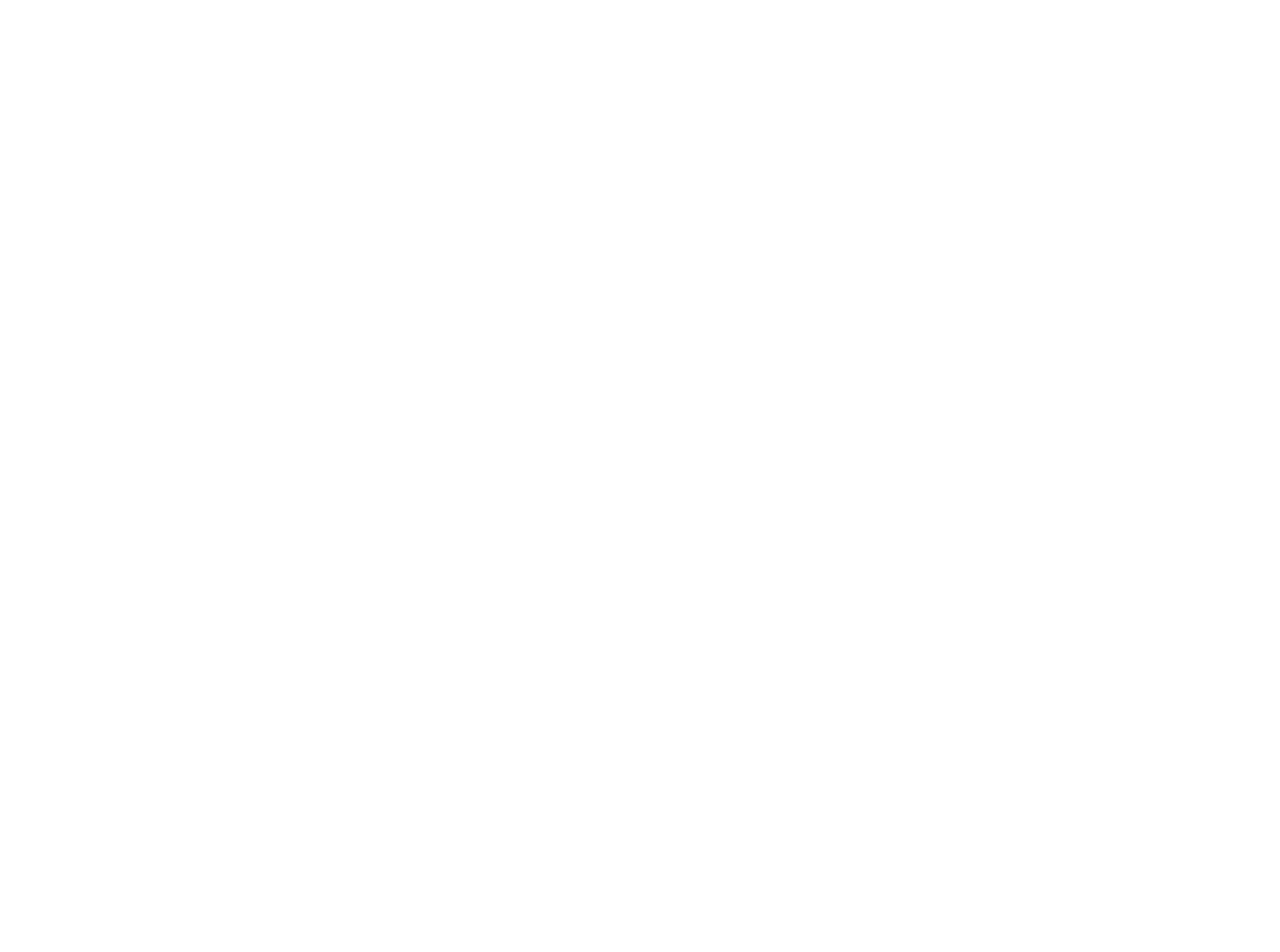
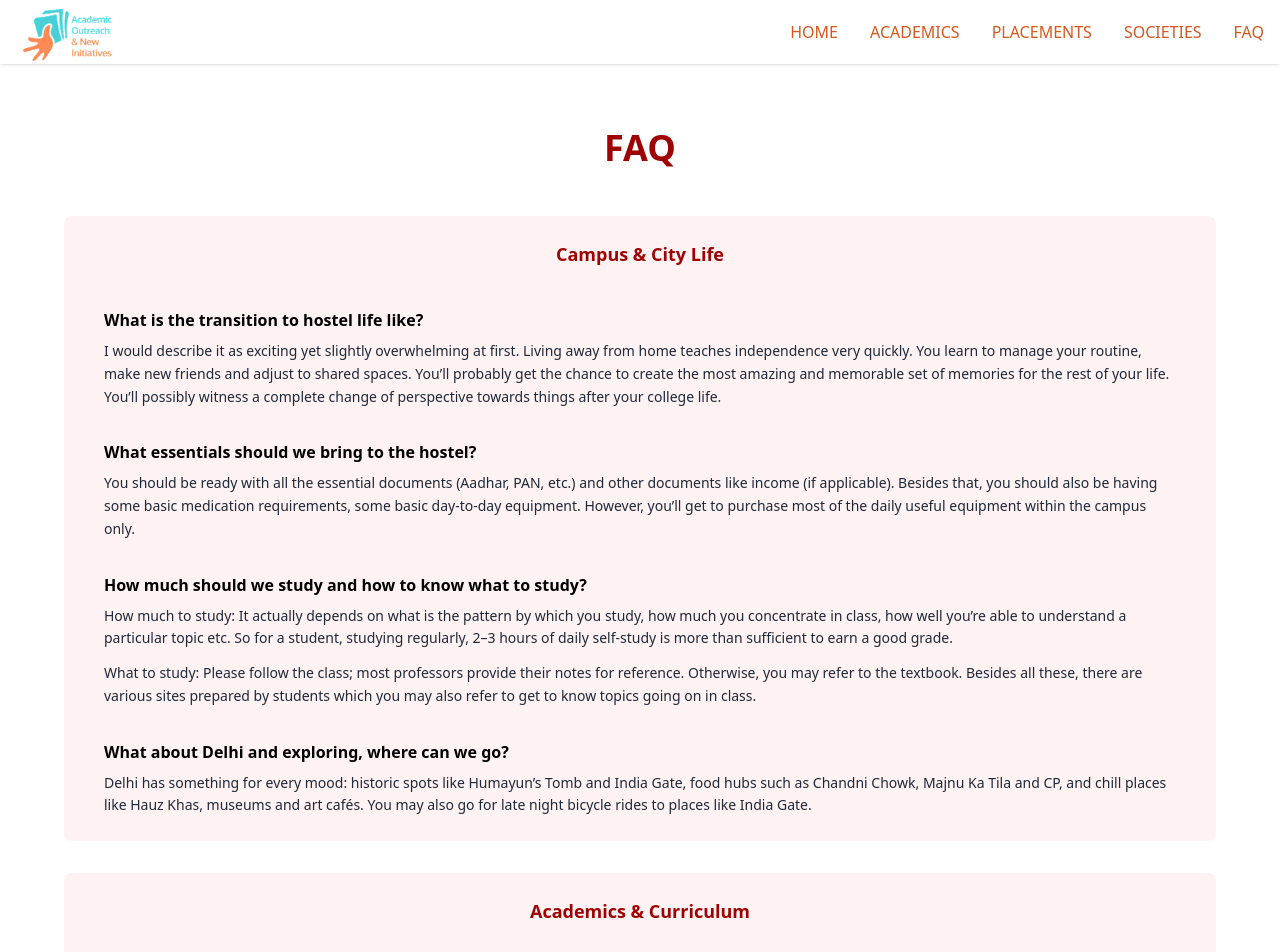
Before and after one commit to Prabhav2503/experience-iitd, a React (Vite) app in the folder frontend/: page /faq in a window 1280 px wide. Before the commit this address had no page. Shown: the top 952 px of the page. Before the commit the page ends 800 px from the top, so only its background shows below. Built offline with nearby package versions, Linux system fonts and the light colour scheme.

Commit message:
Faqs added

```diff
--- a/frontend/src/App.jsx
+++ b/frontend/src/App.jsx
@@ -5,6 +5,7 @@
 import Campus from './Pages/Campus'
 import FacilitiesandSupport from './Pages/FacilitiesandSupport'
 import Fests from './Pages/Fests'
+import FAQs from './Pages/FAQs'
 
 const App = () => {
   return (
@@ -14,6 +15,7 @@
       <Route path="/campus-infra" element={<Campus />} />
       <Route path="/facilities-support" element={<FacilitiesandSupport />} />
       <Route path="/fests" element={<Fests />} />
+      <Route path="/faq" element={<FAQs />} />
     </Routes>
   )
 }
--- /dev/null
+++ b/frontend/src/Pages/FAQs.jsx
@@ -0,0 +1,160 @@
+import React from "react";
+import Navbar from "../components/Navbar";
+
+function FAQs() {
+  return (
+    <>
+      <Navbar />
+
+      <section className="w-full bg-white py-16 px-4 font-barlow">
+        <div className="max-w-6xl mx-auto text-center">
+
+          {/* PAGE HEADING */}
+          <h1 className="text-3xl md:text-4xl font-bold text-[#9F0202] mb-12">
+            FAQ
+          </h1>
+
+          {/* FAQ CONTAINER */}
+          <div className="bg-red-50 rounded-lg px-10 py-6 text-left mb-8">
+
+            {/* SECTION TITLE */}
+            <h2 className="text-lg font-bold text-[#9F0202] text-center mb-10">
+              Campus & City Life
+            </h2>
+
+            {/* Q1 */}
+            <div className="mb-8">
+              <p className="font-semibold text-md mb-2">
+                What is the transition to hostel life like?
+              </p>
+              <p className="text-sm text-gray-800 leading-relaxed">
+                I would describe it as exciting yet slightly overwhelming at first. Living away from home teaches independence very quickly. You learn to manage your routine, make new friends and adjust to shared spaces. You’ll probably get the chance to create the most amazing and memorable set of memories for the rest of your life. You’ll possibly witness a complete change of perspective towards things after your college life.
+              </p>
+            </div>
+
+            {/* Q2 */}
+            <div className="mb-8">
+              <p className="font-semibold text-md mb-2">
+                What essentials should we bring to the hostel?
+              </p>
+              <p className="text-sm text-gray-800 leading-relaxed">
+                You should be ready with all the essential documents (Aadhar,
+                PAN, etc.) and other documents like income (if applicable).
+                Besides that, you should also be having some basic medication
+                requirements, some basic day-to-day equipment. However, you’ll
+                get to purchase most of the daily useful equipment within the
+                campus only.
+              </p>
+            </div>
+
+            {/* Q3 */}
+            <div className="mb-8">
+              <p className="font-semibold text-md mb-2">
+                How much should we study and how to know what to study?
+              </p>
+              <p className="text-sm text-gray-800 leading-relaxed mb-3">
+                <span className="font-medium">How much to study:</span> It
+                actually depends on what is the pattern by which you study, how
+                much you concentrate in class, how well you’re able to
+                understand a particular topic etc. So for a student, studying
+                regularly, 2–3 hours of daily self-study is more than sufficient
+                to earn a good grade.
+              </p>
+              <p className="text-sm text-gray-800 leading-relaxed">
+                <span className="font-medium">What to study:</span> Please follow
+                the class; most professors provide their notes for reference.
+                Otherwise, you may refer to the textbook. Besides all these,
+                there are various sites prepared by students which you may also
+                refer to get to know topics going on in class.
+              </p>
+            </div>
+
+            {/* Q4 */}
+            <div>
+              <p className="font-semibold text-md mb-2">
+                What about Delhi and exploring, where can we go?
+              </p>
+              <p className="text-sm text-gray-800 leading-relaxed">
+                Delhi has something for every mood: historic spots like
+                Humayun’s Tomb and India Gate, food hubs such as Chandni Chowk,
+                Majnu Ka Tila and CP, and chill places like Hauz Khas, museums
+                and art cafés. You may also go for late night bicycle rides to
+                places like India Gate.
+              </p>
+            </div>
+
+          </div>
+
+
+          <div className="bg-red-50 rounded-lg px-10 py-6 text-left">
+
+            {/* SECTION TITLE */}
+            <h2 className="text-lg font-bold text-[#9F0202] text-center mb-10">
+              Academics & Curriculum
+            </h2>
+
+            {/* Q1 */}
+            <div className="mb-8">
+              <p className="font-semibold text-md mb-2">
+                How heavy are academics at IITD, where does it stand when compared to other IITs?
+              </p>
+              <p className="text-sm text-gray-800 leading-relaxed">
+So, from a grading perspective, IIT Delhi is considered quite hard to earn good grades, as compared to most other IITs. However, it totally depends on the course, professor etc. Academics here are a little heavy, but at the same time manageable also. You can quite conveniently manage your extra curriculars and your co curriculars with your academics, if you plan smartly and do adequate hardwork              </p>
+            </div>
+
+            {/* Q2 */}
+            <div className="mb-8">
+              <p className="font-semibold text-md mb-2">
+                How can the academic pressure be reduced? Particularly what is senior students’ take on managing everything with such high academic pressure?
+              </p>
+              <p className="text-sm text-gray-800 leading-relaxed">
+                Best way to reduce the workload of the studies is to avoid keeping thing piled up for future. Try to do things as soon as you can, I agree it’s something inconsistent to natural human tendency, but in this way almost 70% of the workload is off burden.
+For managing other activities with studies, try to set your priorities. It’s recommended, not to go after everything you admire. Take at maximum 2 activities besides your academics (this is what seniors recommend). Keep yourself very disciplined and try to be do things as soon as possible. Once, this becomes a habit, you’ll smoothly get along with things.
+
+              </p>
+            </div>
+
+            {/* Q3 */}
+            <div className="mb-8">
+              <p className="font-semibold text-md mb-2">
+                How much should we study and how to know what to study?
+              </p>
+              <p className="text-sm text-gray-800 leading-relaxed mb-3">
+                <span className="font-medium">How much to study:</span> It
+                actually depends on what is the pattern by which you study, how
+                much you concentrate in class, how well you’re able to
+                understand a particular topic etc. So for a student, studying
+                regularly, 2–3 hours of daily self-study is more than sufficient
+                to earn a good grade.
+              </p>
+              <p className="text-sm text-gray-800 leading-relaxed">
+                <span className="font-medium">What to study:</span> Please follow
+                the class; most professors provide their notes for reference.
+                Otherwise, you may refer to the textbook. Besides all these,
+                there are various sites prepared by students which you may also
+                refer to get to know topics going on in class.
+              </p>
+            </div>
+
+            {/* Q4 */}
+            <div>
+              <p className="font-semibold text-md mb-2">
+                What about Delhi and exploring, where can we go?
+              </p>
+              <p className="text-sm text-gray-800 leading-relaxed">
+                Delhi has something for every mood: historic spots like
+                Humayun’s Tomb and India Gate, food hubs such as Chandni Chowk,
+                Majnu Ka Tila and CP, and chill places like Hauz Khas, museums
+                and art cafés. You may also go for late night bicycle rides to
+                places like India Gate.
+              </p>
+            </div>
+            </div>
+
+        </div>
+      </section>
+    </>
+  );
+}
+
+export default FAQs;
```
